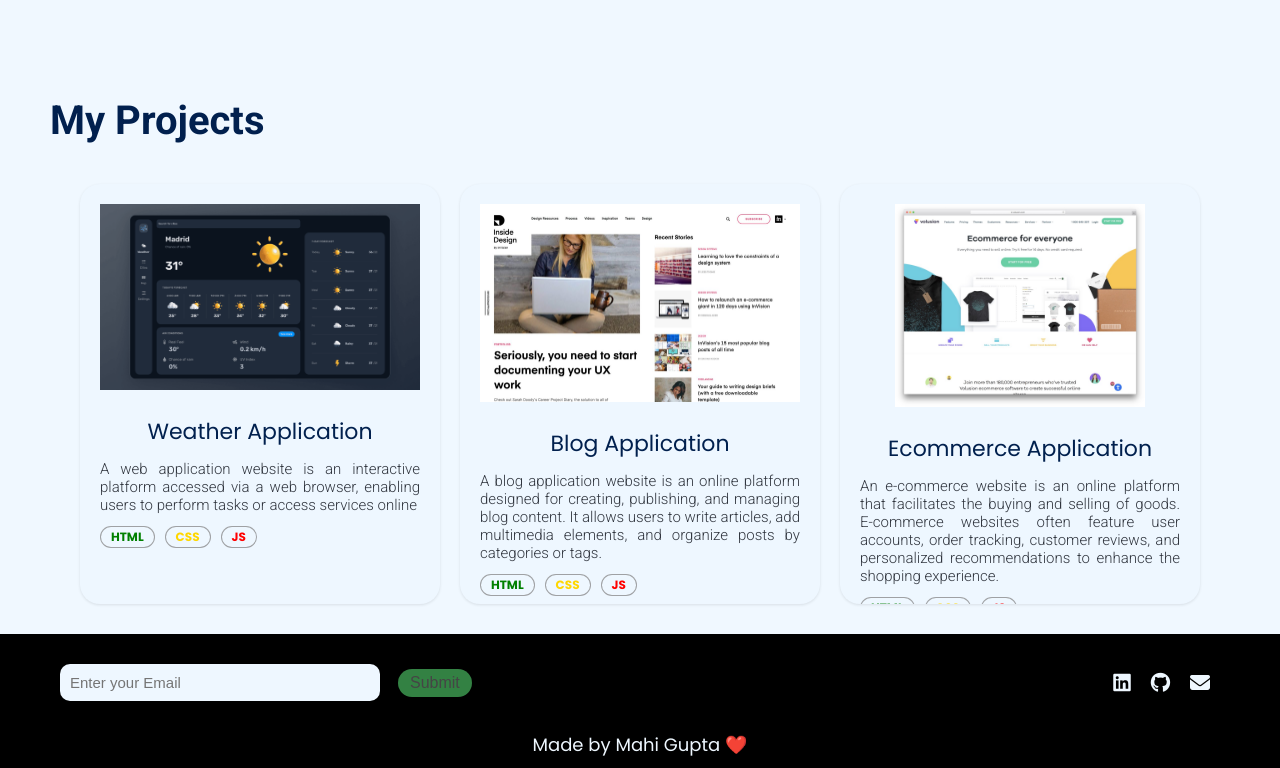
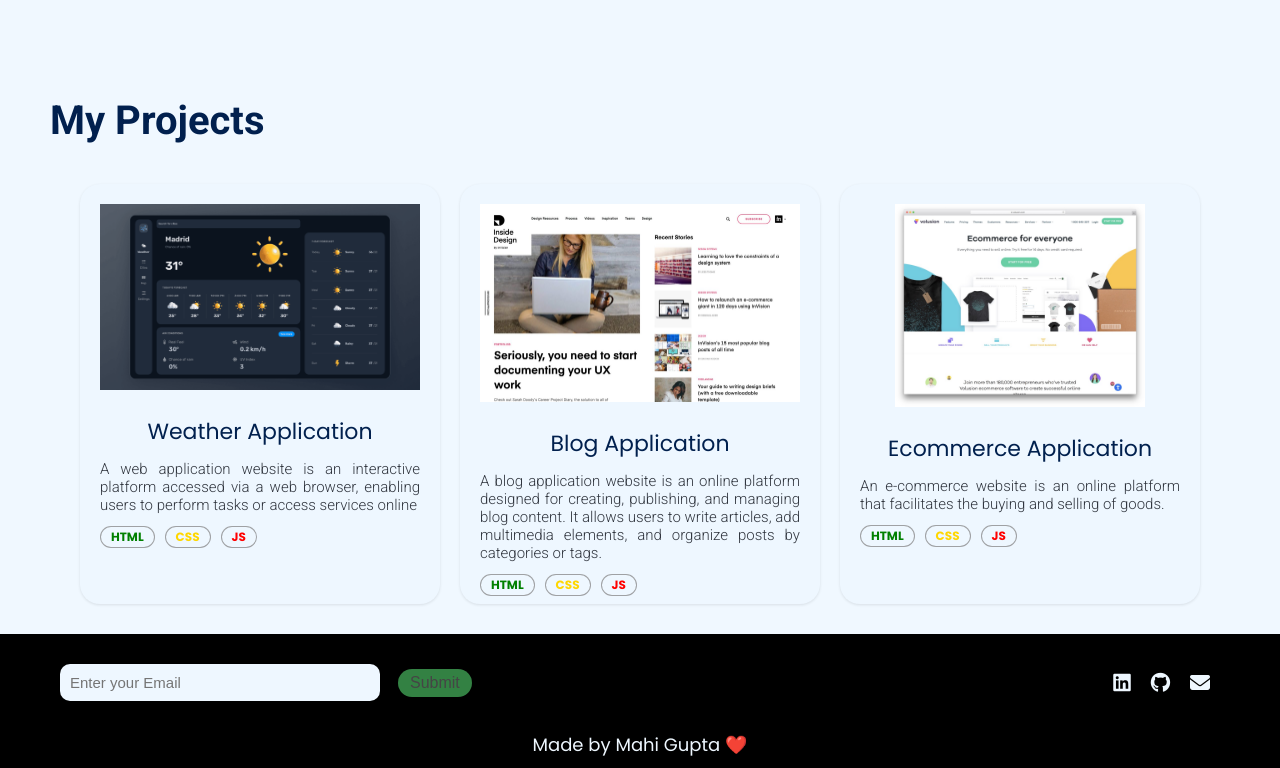
Before and after one commit to Mahigupta17/Portfolio, a plain HTML site: page index.html in a window 1280 px wide. Shown: the part 2463-3231 px from the top of the page. Drawn offline with Linux system fonts and the light colour scheme.

Commit message:
index.html

```diff
--- a/index.html
+++ b/index.html
@@ -156,7 +156,7 @@
                 </div>
                 <div class="card-content">
                     <h3>Ecommerce Application</h3>
-                    <p>An e-commerce website is an online platform that facilitates the buying and selling of goods. E-commerce websites often feature user accounts, order tracking, customer reviews, and personalized recommendations to enhance the shopping experience.</p>
+                    <p>An e-commerce website is an online platform that facilitates the buying and selling of goods.</p>
                     <div class="technology">
                         <a href="#">HTML</a>
                         <a href="#">CSS</a>
```
